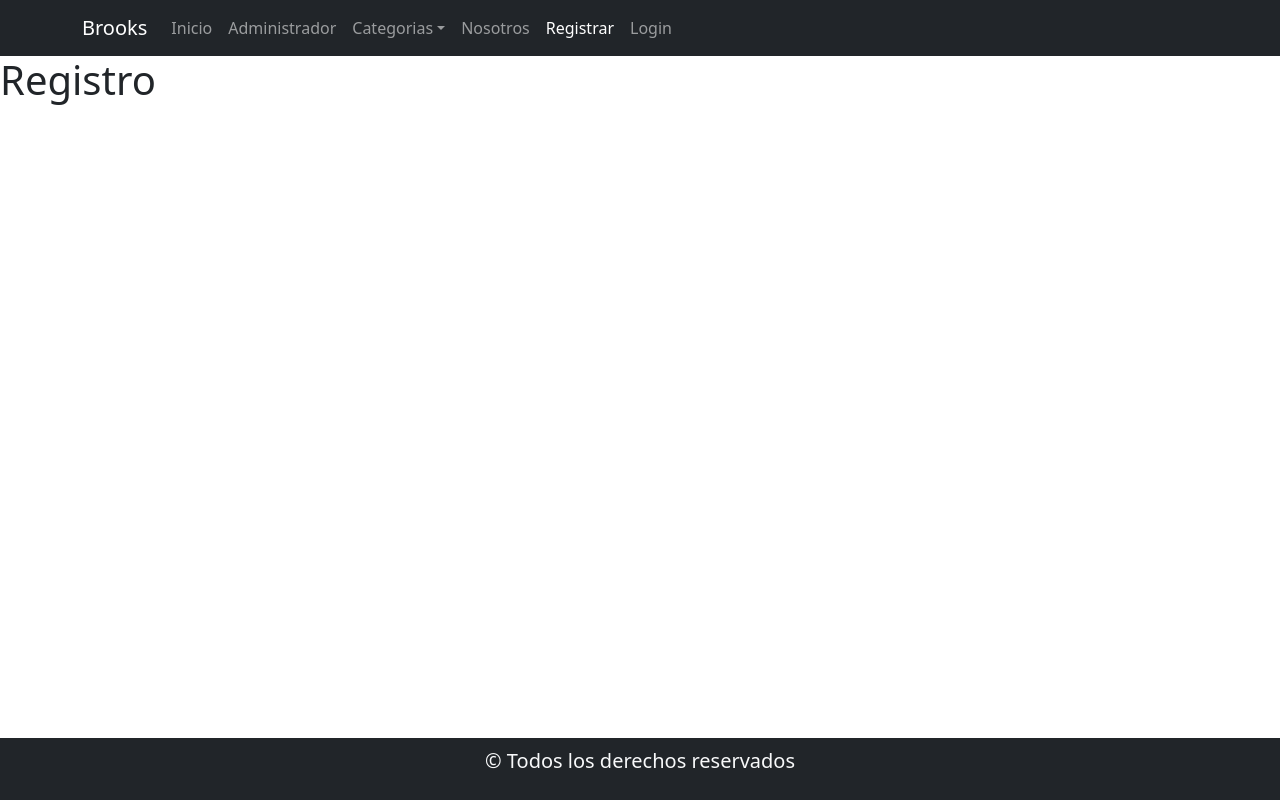
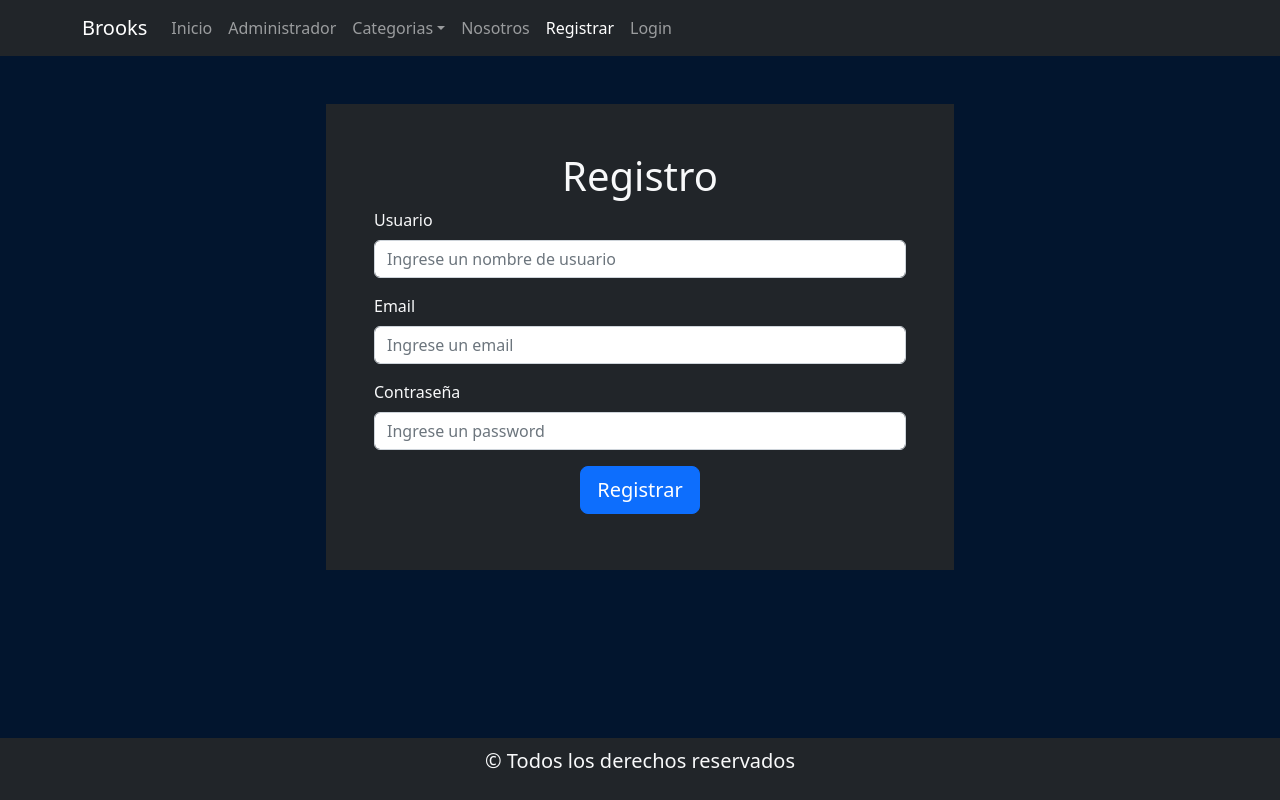
Before and after one commit to Yessi48206/TrabajoFinal, a React (Create React App) app: page /registar in a window 1280 px wide. Built offline with nearby package versions, Linux system fonts and the light colour scheme.

Commit message:
realizamos el login y el registro  y sus respectiva validaciones

```diff
--- a/src/app.css
+++ b/src/app.css
@@ -7,3 +7,11 @@
 .footerSection{
     flex-grow: 1;
 }
+.regifoot{
+    background-color: #02152e;
+
+
+}
+.formulario{
+    border-color: black ;
+}
--- a/src/components/common/Footer.jsx
+++ b/src/components/common/Footer.jsx
@@ -1,5 +1,4 @@
 import React from 'react';
-import { Container } from 'react-bootstrap';
 
 const Footer = () => {
     return (
--- a/src/components/common/Menu.jsx
+++ b/src/components/common/Menu.jsx
@@ -24,10 +24,9 @@ const Menu = () => {
               </NavDropdown.Item>
             </NavDropdown>
             <Nav.Link end as={NavLink} to="/sobreNosotros">Nosotros</Nav.Link>
-            <section className="d-flex content-justify-between">
+
             <Nav.Link end as={NavLink} to="/registar">Registrar</Nav.Link>
             <Nav.Link end as={NavLink} to="/login">Login</Nav.Link>
-            </section>
           </Nav>
         </Navbar.Collapse>
       </Container>
--- a/src/components/views/Login.jsx
+++ b/src/components/views/Login.jsx
@@ -1,10 +1,60 @@
-import React from 'react';
+import { Form, Button } from "react-bootstrap";
+import { useForm } from "react-hook-form";
+
 
 const Login = () => {
+    const{
+        register,
+        handleSubmit,
+        formState:{ errors},
+    } = useForm();
+    const onSubmit= (datos)=>{
+        console.log(datos)
+    }
     return (
-        <div className='footerSection'>
-            <h1>Login</h1>
-        </div>
+        <>
+        <section className="regifoot footerSection">
+        <div className="row justify-content-center">
+        <div  className="col-6">
+                <Form onSubmit={handleSubmit(onSubmit)} className='bg-dark p-5 text-light mt-5 mb-5'>
+                <h1 className='text-center'>Iniciar Sesion</h1>
+                <Form.Group className="mb-3" controlId="formBasicEmail">
+              <Form.Label>Email</Form.Label>
+              <Form.Control
+                type="email"
+                placeholder="Ingrese un email"
+                {...register("email", {
+                  required: "El mail del usuario es obligatorio",
+                })}
+              />
+               <Form.Text className="text-danger">
+                {errors.email?.message}
+              </Form.Text>
+              </Form.Group>
+              <Form.Group className="mb-3" controlId="formBasicPassword">
+              <Form.Label>Password</Form.Label>
+              <Form.Control
+                type="password"
+                placeholder="Password"
+                {...register("password", {
+                  required: "El nombre de password es obligatorio",
+                })}
+              />
+              <Form.Text className="text-danger">
+                {errors.password?.message}
+              </Form.Text>
+            </Form.Group>
+            <div className='d-flex justify-content-center '>
+            <Button type="submit" className="btn btn-primary btn-lg text-center mb-2">
+              Iniciar
+            </Button>
+            </div>
+
+                </Form>
+                </div>
+                </div>
+        </section>
+        </>
     );
 };
 
--- a/src/components/views/Registro.jsx
+++ b/src/components/views/Registro.jsx
@@ -1,11 +1,101 @@
-import React from 'react';
+import React from "react";
+import { Button, Form } from "react-bootstrap";
+import { useForm } from "react-hook-form";
 
 const Registro = () => {
-    return (
-        <div className='footerSection'>
-            <h1>Registro</h1>
+  const {
+    register,
+    handleSubmit,
+    formState: { errors },
+  } = useForm();
+
+  const onSubmit = (datos) => {
+    console.log(datos);
+  };
+  return (
+    <div className=" footerSection regifoot ">
+      <div className="row justify-content-center">
+        <div className="col-6 col-xl-6 ">
+          <Form
+            onSubmit={handleSubmit(onSubmit)}
+            className="bg-dark p-5 text-light mt-5 mb-5"
+          >
+            <h1 className="text-center">Registro</h1>
+            <Form.Group className="mb-3">
+              <Form.Label>Usuario</Form.Label>
+              <Form.Control
+                type="text"
+                placeholder="Ingrese un nombre de usuario"
+                {...register("usuario", {
+                  required: "Debe ingresar un nombre de usuario",
+                  minLength: {
+                    value: 3,
+                    message: "El nombre debe tener al menos 3 caracteres",
+                  },
+                  maxLength: {
+                    value: 30,
+                    message: "El nombre no debe tener mas de 30 caracteres",
+                  },
+                  pattern: {
+                    value: /^(?!.*\.\.)(?!.*\.$)[^\W][\w.]{0,29}$/gim,
+                    message: "Debe ingresar un nombre de usaurio valido",
+                  },
+                })}
+              />
+              <Form.Text className="text-danger">
+                {errors.usuario?.message}
+              </Form.Text>
+            </Form.Group>
+            <Form.Group className="mb-3" controlId="formBasicEmail">
+              <Form.Label>Email </Form.Label>
+              <Form.Control
+                placeholder="Ingrese un email"
+                {...register("email", {
+                  required: "Debe ingresar un email",
+                  pattern: {
+                    value:
+                      /[a-z0-9!#$%&'*+/=?^_`{|}~-]+(?:\.[a-z0-9!#$%&'*+/=?^_`{|}~-]+)*@(?:[a-z0-9](?:[a-z0-9-]*[a-z0-9])?\.)+[a-z0-9](?:[a-z0-9-]*[a-z0-9])?/g,
+                    message: "Debe ingresar un formato valido",
+                  },
+                })}
+              />
+              <Form.Text className="text-danger mb-2">
+                {errors.email?.message}
+              </Form.Text>
+            </Form.Group>
+
+            <Form.Group className="mb-3" controlId="formBasicPassword">
+              <Form.Label>Contraseña</Form.Label>
+              <Form.Control
+                type="password"
+                placeholder="Ingrese un password"
+                {...register("password", {
+                  required: "Debe ingresar una contraseña",
+                  minLength: {
+                    value: 8,
+                    message: "Su contraseña debe tener al menos 8 caracteres",
+                  },
+                  maxLength: {
+                    value: 30,
+                    message:
+                      "Su contraseña debe tener como 30 caracteres como maximo",
+                  },
+                })}
+              />
+              <Form.Text className="text-danger mb-2">
+                {errors.password?.message}
+              </Form.Text>
+            </Form.Group>
+            <div className='d-flex justify-content-center '>
+            <Button type="submit" className="btn btn-primary btn-lg text-center mb-2">
+              Registrar
+            </Button>
+            </div>
+          </Form>
         </div>
-    );
+      </div>
+    </div>
+  );
 };
 
 export default Registro;
```
